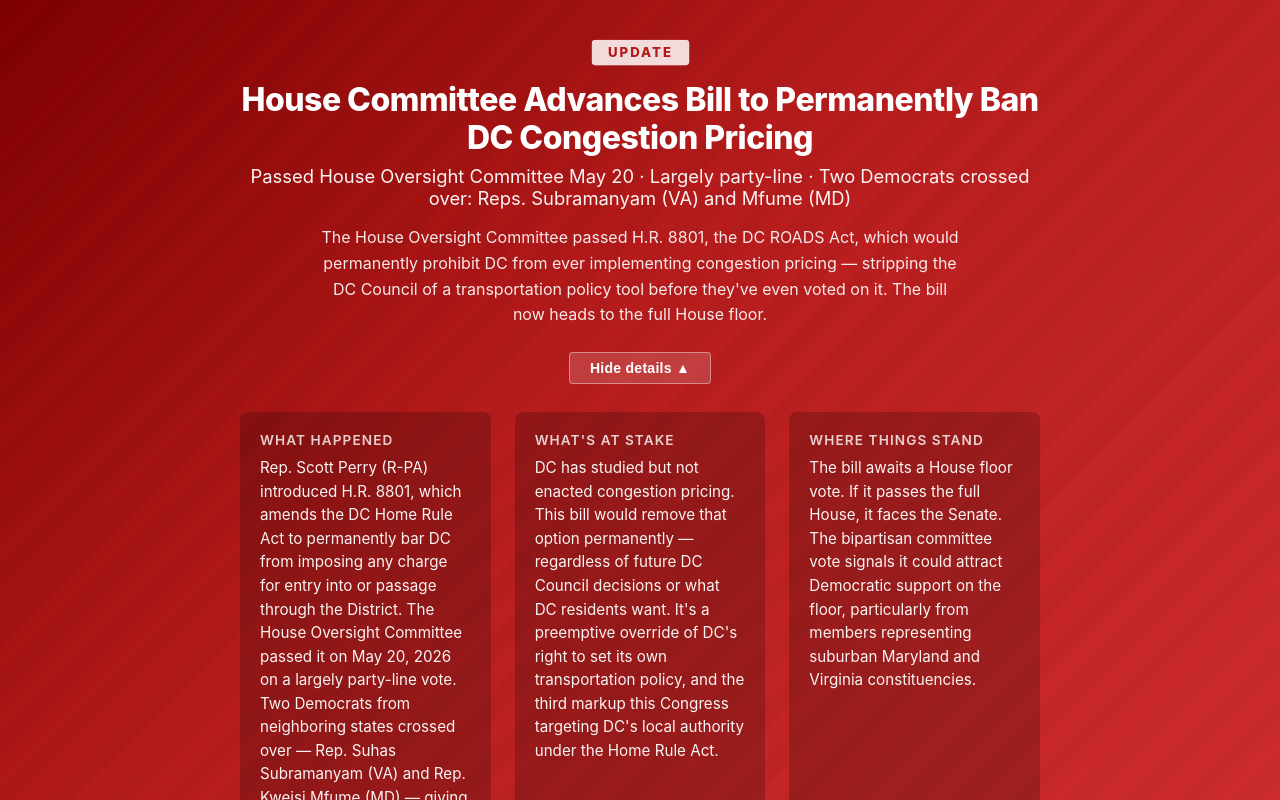
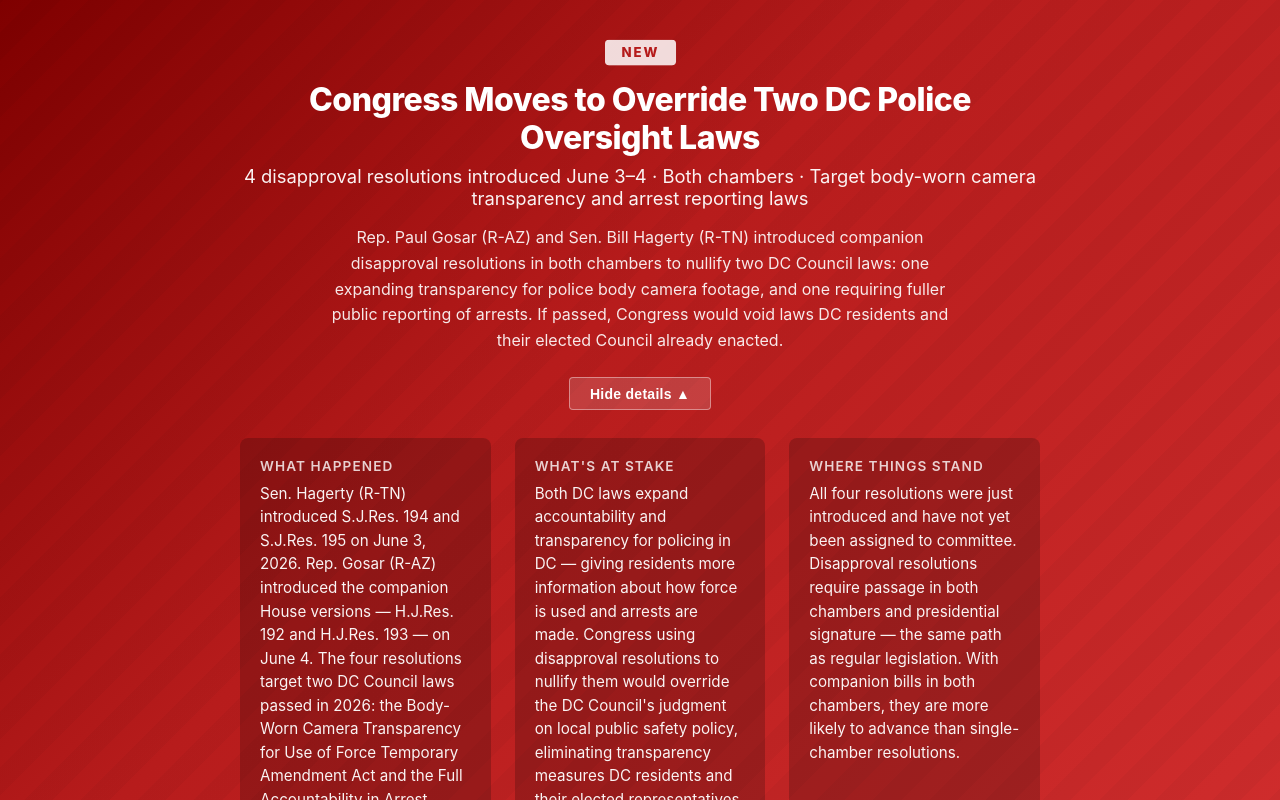
Before and after one commit to antzzz10/dc-bills-tracker, a React (Vite) app: page / in a window 1280 px wide. Both pictures are taken after a click on the button "Show details ▼". Shown: the top 800 px of the page. Built offline with nearby package versions, Linux system fonts and the light colour scheme.

Commit message:
Add 4 Gosar/Hagerty DC police oversight disapproval resolutions and update urgent alert

```diff
--- a/src/components/UrgentAlert.jsx
+++ b/src/components/UrgentAlert.jsx
@@ -1,7 +1,7 @@
 import { useState } from 'react'
 import './UrgentAlert.css'
 
-const PUBLISHED_AT = new Date('2026-05-20')
+const PUBLISHED_AT = new Date('2026-06-04')
 const ALERT_DURATION_MS = 14 * 24 * 60 * 60 * 1000
 
 function UrgentAlert() {
@@ -12,18 +12,18 @@ function UrgentAlert() {
   return (
     <div className="urgent-alert" id="urgent">
       <div className="urgent-alert-inner">
-        <div className="urgent-alert-badge">UPDATE</div>
+        <div className="urgent-alert-badge">NEW</div>
         <h2 className="urgent-alert-headline">
-          House Committee Advances Bill to Permanently Ban DC Congestion Pricing
+          Congress Moves to Override Two DC Police Oversight Laws
         </h2>
         <p className="urgent-alert-subhead">
-          Passed House Oversight Committee May 20 &middot; Largely party-line &middot; Two Democrats crossed over: Reps. Subramanyam (VA) and Mfume (MD)
+          4 disapproval resolutions introduced June 3–4 &middot; Both chambers &middot; Target body-worn camera transparency and arrest reporting laws
         </p>
         <p className="urgent-alert-summary">
-          The House Oversight Committee passed H.R. 8801, the DC ROADS Act, which would
-          permanently prohibit DC from ever implementing congestion pricing — stripping
-          the DC Council of a transportation policy tool before they've even voted on it.
-          The bill now heads to the full House floor.
+          Rep. Paul Gosar (R-AZ) and Sen. Bill Hagerty (R-TN) introduced companion disapproval
+          resolutions in both chambers to nullify two DC Council laws: one expanding transparency
+          for police body camera footage, and one requiring fuller public reporting of arrests.
+          If passed, Congress would void laws DC residents and their elected Council already enacted.
         </p>
 
         <button
@@ -40,34 +40,33 @@ function UrgentAlert() {
               <div className="urgent-alert-what">
                 <h3>What happened</h3>
                 <p>
-                  Rep. Scott Perry (R-PA) introduced H.R. 8801, which amends the DC Home
-                  Rule Act to permanently bar DC from imposing any charge for entry into
-                  or passage through the District. The House Oversight Committee passed it
-                  on May 20, 2026 on a largely party-line vote. Two Democrats from
-                  neighboring states crossed over — Rep. Suhas Subramanyam (VA) and
-                  Rep. Kweisi Mfume (MD) — giving Republicans bipartisan cover in
-                  commuter-heavy districts wary of new tolls.
+                  Sen. Hagerty (R-TN) introduced S.J.Res. 194 and S.J.Res. 195 on June 3, 2026.
+                  Rep. Gosar (R-AZ) introduced the companion House versions — H.J.Res. 192 and
+                  H.J.Res. 193 — on June 4. The four resolutions target two DC Council laws passed
+                  in 2026: the Body-Worn Camera Transparency for Use of Force Temporary Amendment
+                  Act and the Full Accountability in Arrest Reporting Temporary Amendment Act.
                 </p>
               </div>
 
               <div className="urgent-alert-stake">
                 <h3>What's at stake</h3>
                 <p>
-                  DC has studied but not enacted congestion pricing. This bill would remove
-                  that option permanently — regardless of future DC Council decisions or
-                  what DC residents want. It's a preemptive override of DC's right to set
-                  its own transportation policy, and the third markup this Congress targeting
-                  DC's local authority under the Home Rule Act.
+                  Both DC laws expand accountability and transparency for policing in DC — giving
+                  residents more information about how force is used and arrests are made. Congress
+                  using disapproval resolutions to nullify them would override the DC Council's
+                  judgment on local public safety policy, eliminating transparency measures DC
+                  residents and their elected representatives specifically chose to enact.
                 </p>
               </div>
 
               <div className="urgent-alert-why">
                 <h3>Where things stand</h3>
                 <p>
-                  The bill awaits a House floor vote. If it passes the full House, it faces
-                  the Senate. The bipartisan committee vote signals it could attract
-                  Democratic support on the floor, particularly from members representing
-                  suburban Maryland and Virginia constituencies.
+                  All four resolutions were just introduced and have not yet been assigned to
+                  committee. Disapproval resolutions require passage in both chambers and
+                  presidential signature — the same path as regular legislation. With companion
+                  bills in both chambers, they are more likely to advance than single-chamber
+                  resolutions.
                 </p>
               </div>
             </div>
@@ -75,22 +74,28 @@ function UrgentAlert() {
             <div className="urgent-alert-sources">
               <p>
                 Sources:{' '}
-                <a href="https://www.congress.gov/bill/119th-congress/house-bill/8801" target="_blank" rel="noopener noreferrer">
-                  Congress.gov
+                <a href="https://www.congress.gov/bill/119th-congress/house-joint-resolution/192" target="_blank" rel="noopener noreferrer">
+                  H.J.Res. 192 (Congress.gov)
                 </a>
                 {' '}&middot;{' '}
-                <a href="https://norton.house.gov/media/press-releases/after-oversight-committee-markup-two-anti-dc-bills-norton-calls-republican" target="_blank" rel="noopener noreferrer">
-                  Rep. Norton statement
+                <a href="https://www.congress.gov/bill/119th-congress/house-joint-resolution/193" target="_blank" rel="noopener noreferrer">
+                  H.J.Res. 193 (Congress.gov)
                 </a>
                 {' '}&middot;{' '}
-                <a href="https://oversight.house.gov/release/markup-wrap-up-oversight-committee-advances-legislation-to-codify-president-trumps-efforts-to-make-d-c-safe-and-beautiful/" target="_blank" rel="noopener noreferrer">
-                  House Oversight markup wrap-up
+                <a href="https://www.congress.gov/bill/119th-congress/senate-joint-resolution/194" target="_blank" rel="noopener noreferrer">
+                  S.J.Res. 194 (Congress.gov)
+                </a>
+                {' '}&middot;{' '}
+                <a href="https://www.congress.gov/bill/119th-congress/senate-joint-resolution/195" target="_blank" rel="noopener noreferrer">
+                  S.J.Res. 195 (Congress.gov)
                 </a>
               </p>
             </div>
 
             <div className="urgent-alert-link-hint">
-              <a href="#hr8801">See full bill details below</a>
+              <a href="#hjres192-sjres195">See arrest reporting resolution below</a>
+              {' '}&middot;{' '}
+              <a href="#hjres193-sjres194">See body-worn camera resolution below</a>
             </div>
           </div>
         )}
```
Also changed, not shown: src/data/bills.json.
